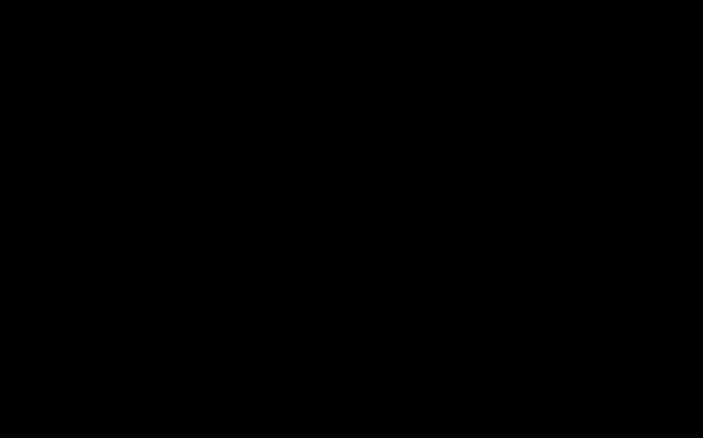
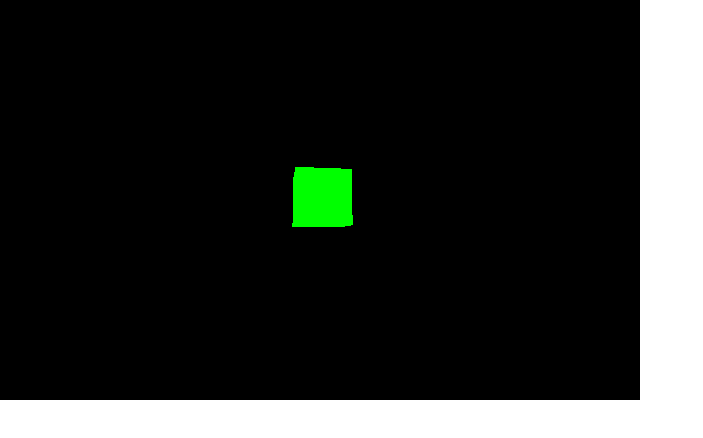
Before and after one commit to chunghakngor/fun-with-3js, a plain HTML site: page index.html in a window 1280 px wide. Shown: the whole page, without its empty margins (0-703 px from the left). Drawn offline with Linux system fonts and the light colour scheme.

Commit message:
cube rendering

```diff
--- a/index.html
+++ b/index.html
@@ -8,6 +8,7 @@
     <style>
       body {
         margin: 0;
+        padding: 0;
       }
     </style>
   </head>
--- a/model.js
+++ b/model.js
@@ -2,5 +2,21 @@ const scene = new THREE.Scene();
 const camera = new THREE.PerspectiveCamera(75, window.innerWidth / window.innerHeight, 0.1, 1000);
 
 const renderer = new THREE.WebGLRenderer();
-renderer.setSize(window.innerWidth, window.innerHeight);
+renderer.setSize(window.innerWidth / 2, window.innerHeight / 2);
 document.body.appendChild(renderer.domElement);
+
+const geometry = new THREE.BoxGeometry();
+const material = new THREE.MeshBasicMaterial({ color: 0x00ff00 });
+const cube = new THREE.Mesh(geometry, material);
+scene.add(cube);
+
+camera.position.z = 5;
+
+const animate = () => {
+  requestAnimationFrame(animate);
+  renderer.render(scene, camera);
+  cube.rotation.x += 0.01;
+  cube.rotation.y += 0.01;
+};
+
+animate();
```
